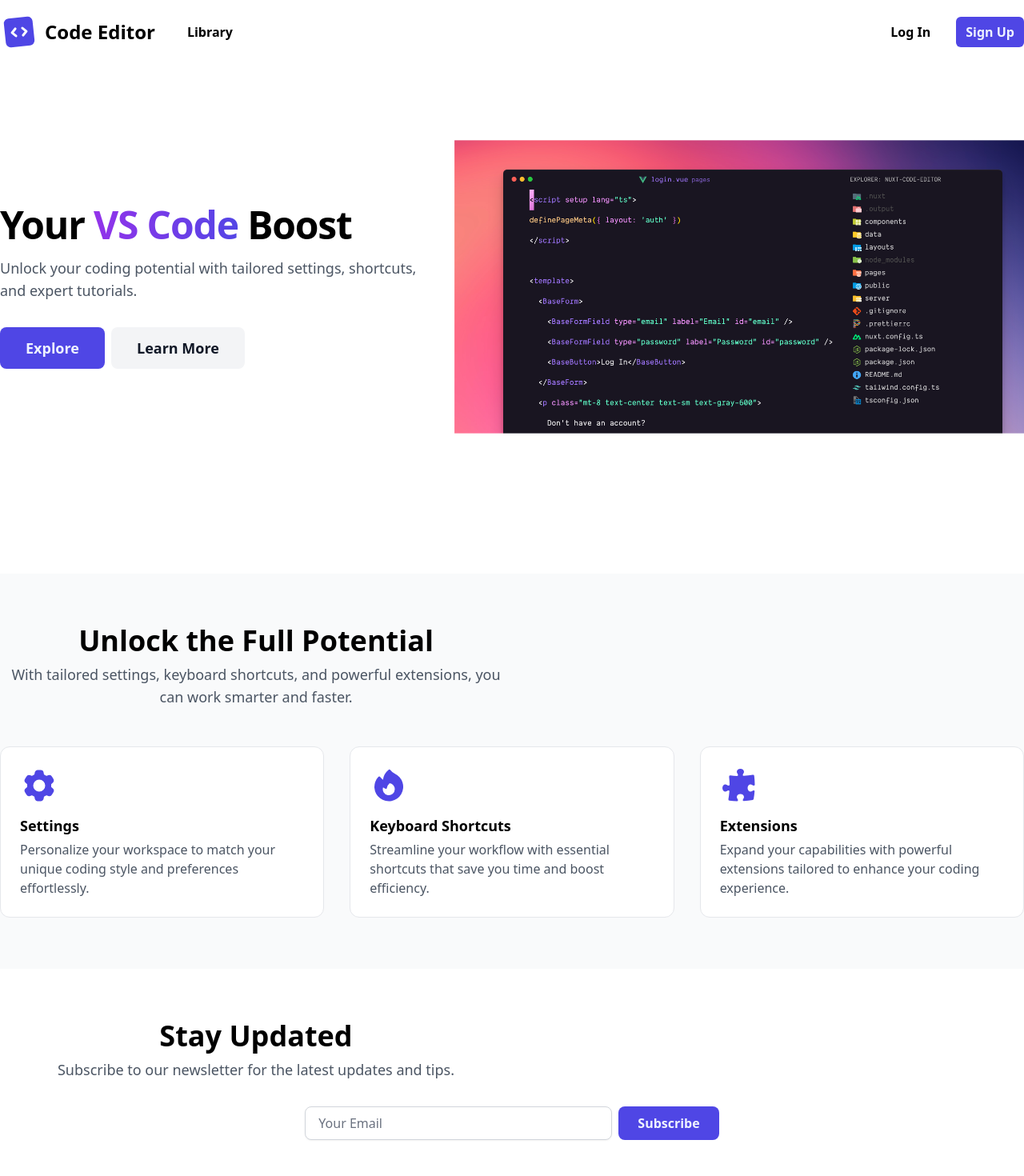
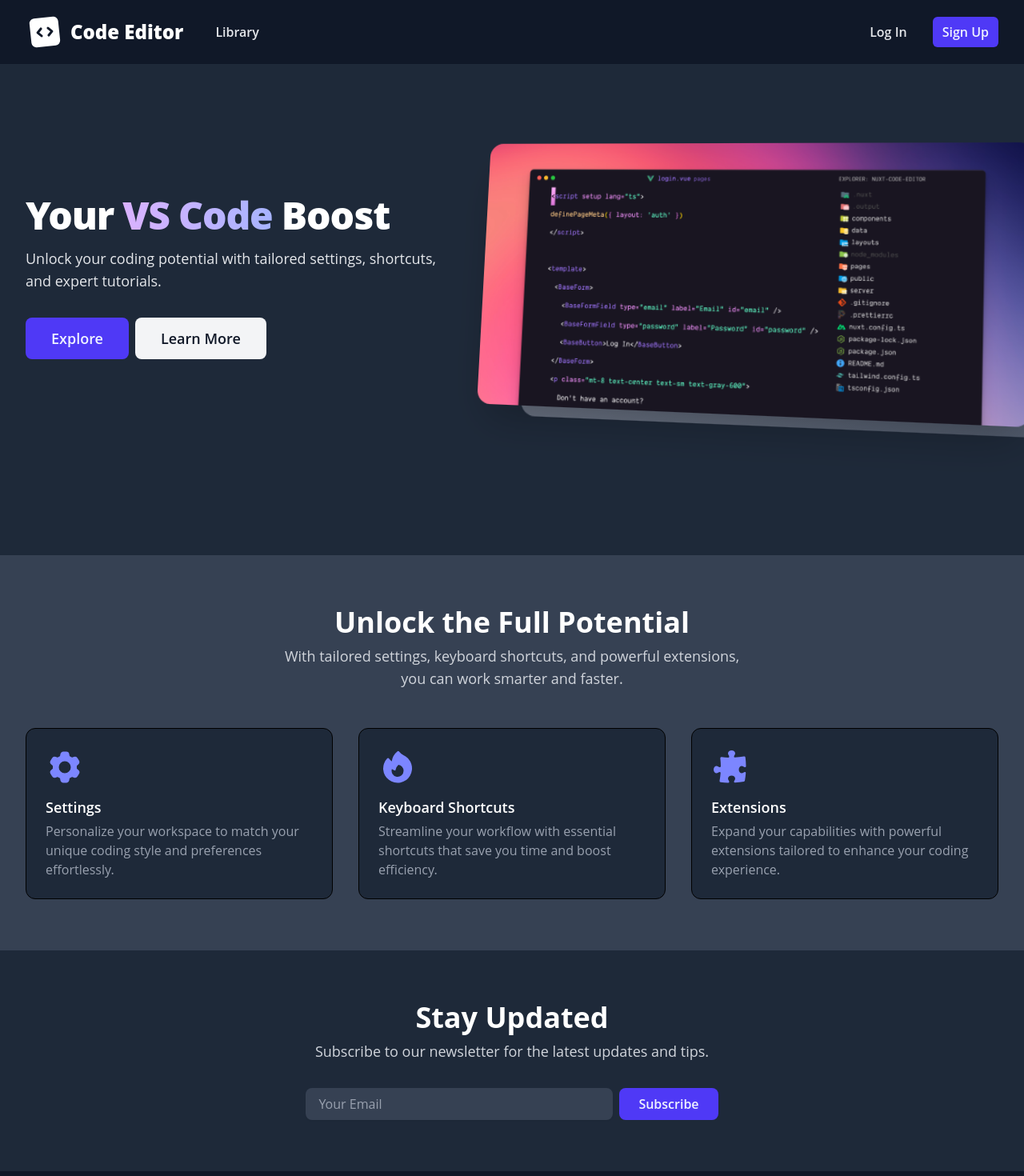
Before and after one commit to QwertykQwertov/nuxt-code-editor, a Nuxt app: page / in a window 1280 px wide. Shown: the top 1470 px of the page at 80% size. Built offline with nearby package versions, Linux system fonts and the light colour scheme.

Commit message:
Перенос верстки и заполнение nuxt.config.ts

```diff
--- a/app.vue
+++ b/app.vue
@@ -1,7 +1,8 @@
 <template>
   <!DOCTYPE html>
+  <div class="dark dark:bg-gray-800 flex flex-col min-h-screen">
     <header
-    class="py-1.5 sm:py-4 fixed top-0 inset-x-0 sm:static z-10 bg-white border-b sm:border-0 dark:border-0 dark:bg-gray-900"
+      class="py-1.5 sm:py-4 fixed top-0 inset-x-0 sm:static z-10 bg-white border-b border-gray-200 sm:border-0 dark:border-0 dark:bg-gray-900"
     >
       <div class="container flex items-center justify-between gap-x-10">
         <a href="#" class="flex items-center gap-x-1 sm:gap-x-2">
@@ -51,7 +52,7 @@
         <div class="flex sm:hidden">
           <nav
             id="nav"
-          class="absolute inset-x-0 bg-white border-b top-full hidden target:block peer dark:border-0 dark:bg-gray-900"
+            class="absolute inset-x-0 bg-white border-b border-gray-200 top-full hidden target:block peer dark:border-0 dark:bg-gray-900"
           >
             <ul class="flex flex-col items-center gap-y-2 px-3 pb-3">
               <li class="w-full">
@@ -135,8 +136,8 @@
               Boost
             </h1>
             <p class="mt-2 text-gray-600 sm:mt-4 sm:text-lg dark:text-gray-200">
-            Unlock your coding potential with tailored settings, shortcuts, and
-            expert tutorials.
+              Unlock your coding potential with tailored settings, shortcuts,
+              and expert tutorials.
             </p>
             <div class="mt-6 flex gap-x-2 sm:mt-8">
               <a
@@ -153,7 +154,7 @@
             </div>
           </div>
           <div
-          class="relative scale-90 lg:scale-110 lg:w-2/3 lg:perspective-1000"
+            class="relative scale-90 lg:scale-110 lg:w-2/3 lg:perspective-distant"
           >
             <div class="hero-reflection"></div>
             <img src="/editor.png" alt="Editor UI" class="hero-image" />
@@ -165,7 +166,9 @@
         id="features"
       >
         <div class="container max-w-screen-sm">
-        <h2 class="text-2xl font-bold text-center sm:text-4xl dark:text-white">
+          <h2
+            class="text-2xl font-bold text-center sm:text-4xl dark:text-white"
+          >
             Unlock the Full Potential
           </h2>
           <p
@@ -193,7 +196,9 @@
                     clip-rule="evenodd"
                   />
                 </svg>
-              <h3 class="font-semibold sm:text-lg dark:text-white">Settings</h3>
+                <h3 class="font-semibold sm:text-lg dark:text-white">
+                  Settings
+                </h3>
               </header>
               <p
                 class="text-gray-600 mt-1 text-sm sm:text-base dark:text-gray-400"
@@ -261,9 +266,11 @@
           </a>
         </div>
       </section>
-    <section class="flex flex-col gap-y-6 py-8 sm:py-16 sm:gap-y-8">
+      <section class="flex flex-col gap-y-6 py-8 sm:gap-y-8 sm:py-16">
         <div class="container max-w-screen-sm">
-        <h2 class="text-2xl font-bold text-center sm:text-4xl dark:text-white">
+          <h2
+            class="text-center text-2xl font-bold sm:text-4xl dark:text-white"
+          >
             Stay Updated
           </h2>
           <p
@@ -277,10 +284,10 @@
             <input
               type="email"
               placeholder="Your Email"
-            class="rounded-md border border-gray-300 px-4 py-2 text-sm shadow-sm focus:border-indigo-600 focus:ring-1 w-96 sm:rounded-lg sm:text-base dark:focus:ring-indigo-400 dark:bg-gray-700 dark:border-0 dark:text-white dark:placeholder:text-gray-400"
+              class="rounded-md border border-gray-300 px-4 py-2 text-sm shadow-xs outline-hidden ring-transparent focus:border-indigo-600 focus:ring-1 w-96 sm:rounded-lg sm:text-base dark:focus:ring-indigo-400 dark:bg-gray-700 dark:border-0 dark:text-white dark:placeholder:text-gray-400"
             />
             <button
-            class="px-4 py-1 font-semibold rounded-md bg-indigo-600 text-indigo-50 hover:bg-indigo-700 sm:px-6 sm:py-2 sm:rounded-lg"
+              class="cursor-pointer px-4 py-1 font-semibold rounded-md bg-indigo-600 text-indigo-50 hover:bg-indigo-700 sm:px-6 sm:py-2 sm:rounded-lg"
             >
               <span class="hidden sm:inline">Subscribe</span>
               <svg
@@ -298,7 +305,9 @@
         </div>
       </section>
     </main>
-  <footer class="py-6 bg-indigo-900 sm:pt-10 sm:pb-8 dark:bg-gray-900">
+    <footer
+      class="mt-auto py-6 bg-indigo-900 sm:pt-10 sm:pb-8 dark:bg-gray-900"
+    >
       <div class="container flex flex-col gap-y-6 sm:gap-y-8">
         <div class="flex flex-col gap-10 lg:gap-8 lg:flex-row">
           <div class="flex flex-col items-start mr-auto lg:max-w-80">
@@ -320,8 +329,8 @@
             <p
               class="mt-2 text-sm text-indigo-200 sm:mt-4 sm:text-base dark:text-gray-400"
             >
-            Unlock your coding potential with tailored settings, shortcuts, and
-            expert tutorials.
+              Unlock your coding potential with tailored settings, shortcuts,
+              and expert tutorials.
             </p>
           </div>
           <div class="flex flex-col gap-y-8 sm:gap-x-16 sm:flex-row">
@@ -427,4 +436,5 @@
         </div>
       </div>
     </footer>
+  </div>
 </template>
--- /dev/null
+++ b/assets/css/main.css
@@ -0,0 +1,28 @@
+@import 'tailwindcss';
+
+@custom-variant dark (&:where(.dark, .dark *));
+
+@theme {
+  --font-sans: 'Open Sans';
+}
+
+@utility container {
+  padding-inline: 0.75rem;
+  margin-inline: auto;
+
+  @variant sm {
+    padding-inline: 2rem;
+  }
+}
+
+@layer components {
+  .hero-image {
+    @apply rounded-2xl shadow-2xl;
+    transform: rotateX(5deg) rotateY(-10deg) rotateZ(2deg);
+  }
+
+  .hero-reflection {
+    @apply absolute inset-0 top-10 left-20 rounded-2xl bg-gradient-to-bl from-indigo-200 to-pink-200 dark:from-gray-700 dark:to-gray-500;
+    transform: scale(1.1) rotateX(5deg) rotateY(-10deg) rotateZ(2deg);
+  }
+}
--- a/nuxt.config.ts
+++ b/nuxt.config.ts
@@ -1,63 +1,16 @@
+import tailwindcss from "@tailwindcss/vite";
+
 // https://nuxt.com/docs/api/configuration/nuxt-config
 export default defineNuxtConfig({
   compatibilityDate: "2024-11-01",
   devtools: { enabled: true },
+  css: ["~/assets/css/main.css"],
+  vite: {
+    plugins: [tailwindcss()],
+  },
   app: {
     head: {
       title: "Code Editor",
-      bodyAttrs: {
-        class: "dark dark:bg-gray-800",
-      },
-      link: [
-        {
-          rel: "stylesheet",
-          href: "https://fonts.googleapis.com/css2?family=Open+Sans:ital,wght@0,300..800;1,300..800&display=swap",
-        },
-      ],
-      script: [
-        {
-          src: "https://cdn.tailwindcss.com?plugins=forms",
-        },
-        {
-          innerHTML: ` tailwind.config = {
-            darkMode: 'selector',
-            theme: {
-              fontFamily: {
-                sans: 'Open Sans'
-              },
-              container: {
-                center: true,
-                padding: {
-                  DEFAULT: '0.75rem',
-                  sm: '2rem'
-                }
-              }
-            }
-          }`,
-        },
-      ],
-      style: [
-        {
-          type: "text/tailwindcss",
-          innerHTML: ` @layer components {
-          .hero-image {
-            @apply rounded-2xl shadow-2xl;
-            transform: rotateX(5deg) rotateY(-10deg) rotateZ(2deg);
-          }
-
-          .hero-reflection {
-            @apply absolute inset-0 left-20 top-10 rounded-2xl bg-gradient-to-bl from-indigo-200 to-pink-200 dark:from-gray-700 dark:to-gray-500;
-            transform: scale(1.1) rotateX(5deg) rotateY(-10deg) rotateZ(2deg);
-          }
-        }
-
-        @layer utilities {
-          .perspective-1000 {
-            perspective: 1000px;
-          }
-        }`,
-        },
-      ],
     },
   },
 });
--- a/package.json
+++ b/package.json
@@ -10,7 +10,9 @@
     "postinstall": "nuxt prepare"
   },
   "dependencies": {
+    "@tailwindcss/vite": "^4.1.3",
     "nuxt": "^3.16.2",
+    "tailwindcss": "^4.1.3",
     "vue": "^3.5.13",
     "vue-router": "^4.5.0"
   }
```
Also changed, not shown: 1 other file (tests, documents, lock files or other folders). Lines whose indentation alone changed are shown as unchanged.
